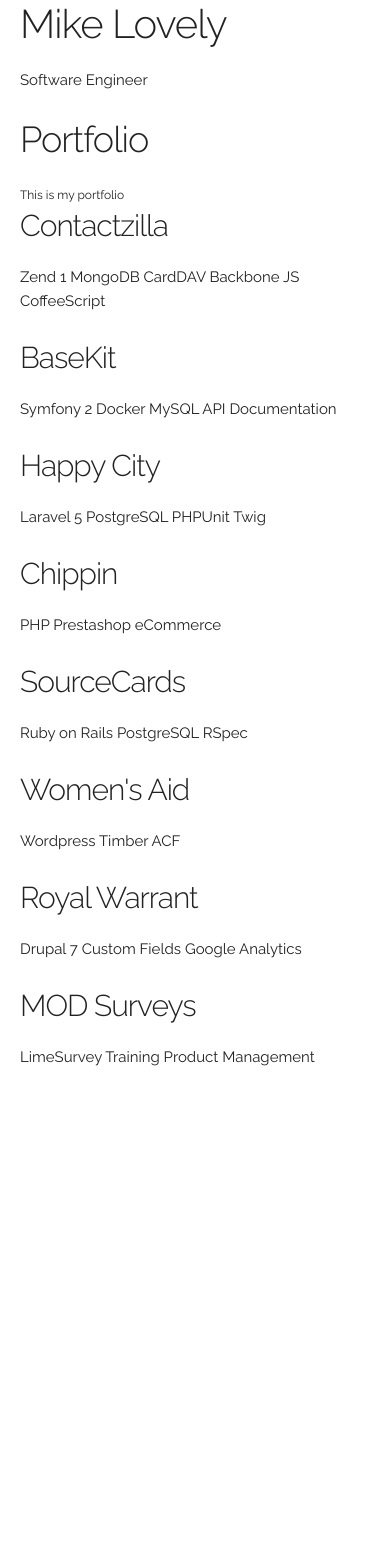
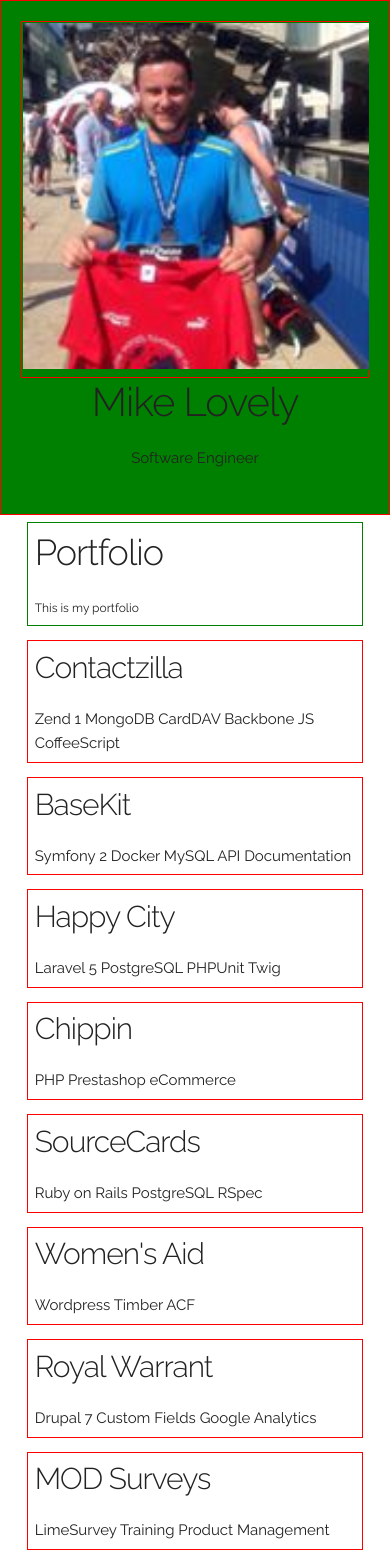
Before and after one commit to mikelovely/mikelovely, a PHP site: template resources/views/home.twig in a window 390 px wide. Before the commit the page ends 1066 px from the top, so only its background shows below. Run offline with PHP 8.4, Linux system fonts and the light colour scheme; the template is opened without the code that fills it, so the values that code supplies are empty; some libraries are stand-ins or nearby versions.

Commit message:
Add some basic CSS structure using media queries

```diff
--- /dev/null
+++ b/public/css/custom.css
@@ -0,0 +1,78 @@
+/* Mobile first queries */
+.header {
+  border: 1px solid red;
+  padding: 5% 0;
+  background-color: green;
+}
+
+.top-section__content {
+    text-align: center;
+}
+
+.profile-image {
+    border: 1px solid green;
+    margin-left: auto;
+    margin-right: auto;
+    width: 100%;
+}
+
+.portfolio-header {
+    padding: 2%;
+}
+
+.portfolio-header__content {
+    border: 1px solid green;
+    padding: 2%;
+}
+
+.portfolio-item {
+    padding: 2%;
+}
+
+.portfolio-item__content {
+    border: 1px solid red;
+    padding: 2%;
+}
+
+/* Larger than mobile */
+@media (min-width: 400px) {
+    .header {
+        background-color: red;
+    }
+}
+
+/* Larger than phablet */
+@media (min-width: 550px) {
+    .header {
+        background-color: blue;
+    }
+
+    .top-section__content {
+        text-align: left;
+    }
+
+    .portfolio-header {
+        margin: 0;
+    }
+
+    .portfolio-header__content {
+        padding: 5%;
+    }
+
+    .portfolio-item {
+        margin: 0;
+    }
+
+    .portfolio-item__content {
+        padding: 5%;
+    }
+}
+
+/* Larger than tablet */
+@media (min-width: 750px) {}
+
+/* Larger than desktop */
+@media (min-width: 1000px) {}
+
+/* Larger than Desktop HD */
+@media (min-width: 1200px) {}
--- a/resources/views/templates/app.twig
+++ b/resources/views/templates/app.twig
@@ -20,14 +20,17 @@
         –––––––––––––––––––––––––––––––––––––––––––––––––– -->
         <link rel="stylesheet" href="css/normalize.css">
         <link rel="stylesheet" href="css/skeleton.css">
+        <link rel="stylesheet" href="css/custom.css">
 
         <!-- Favicon
         –––––––––––––––––––––––––––––––––––––––––––––––––– -->
         {# <link rel="icon" type="image/png" href="images/favicon.png"> #}
     </head>
     <body>
+
+        {% include 'templates/partials/header.twig' %}
+
         <div class="container">
-            {% include 'templates/partials/header.twig' %}
             {% block content %}{% endblock %}
         </div>
     </body>
--- a/resources/views/templates/partials/header.twig
+++ b/resources/views/templates/partials/header.twig
@@ -1,4 +1,15 @@
 <section class="header">
-  <h1>Mike Lovely</h1>
-  <p>Software Engineer</p>
+    <div class="container">
+        <div class="row top-section">
+            <div class="top-section__content">
+                <div class="six columns" style="border: 1px solid red">
+                    <img class="profile-image" src="images/profile.jpg">
+                </div>
+                <div class="six columns">
+                    <h1>Mike Lovely</h1>
+                    <p>Software Engineer</p>
+                </div>
+            </div>
+        </div>
+    </div>
 </section>
--- a/resources/views/templates/partials/portfolio.twig
+++ b/resources/views/templates/partials/portfolio.twig
@@ -1,82 +1,100 @@
 <div class="row">
-    <div class="twelve columns">
+    <div class="twelve columns portfolio-header">
+        <div class="portfolio-header__content">
             <h2>Portfolio</h2>
             <small>This is my portfolio</small>
         </div>
     </div>
+</div>
 <div class="row">
-    <div class="six columns">
+    <div class="six columns portfolio-item">
+        <div class="portfolio-item__content">
             <h3>Contactzilla</h3>
-        <p>
-        Zend 1
-        MongoDB
-        CardDAV
-        Backbone JS
-        CoffeeScript
-        </p>
+            <div class="label-wrapper">
+                <span class="label label-default">Zend 1</span>
+                <span class="label label-default">MongoDB</span>
+                <span class="label label-default">CardDAV</span>
+                <span class="label label-default">Backbone JS</span>
+                <span class="label label-default">CoffeeScript</span>
             </div>
-    <div class="six columns">
+        </div>
+    </div>
+    <div class="six columns portfolio-item">
+        <div class="portfolio-item__content">
             <h3>BaseKit</h3>
-        <p>
-        Symfony 2
-        Docker
-        MySQL
-        API Documentation
-        </p>
+            <div class="label-wrapper">
+                <span class="label label-default">Symfony 2</span>
+                <span class="label label-default">Docker</span>
+                <span class="label label-default">MySQL</span>
+                <span class="label label-default">API Documentation</span>
+            </div>
+        </div>
     </div>
 </div>
 <div class="row">
-    <div class="six columns">
+    <div class="six columns portfolio-item">
+        <div class="portfolio-item__content">
             <h3>Happy City</h3>
-        <p>
-        Laravel 5
-        PostgreSQL
-        PHPUnit
-        Twig
-        </p>
+            <div class="label-wrapper">
+                <span class="label label-default">Laravel 5</span>
+                <span class="label label-default">PostgreSQL</span>
+                <span class="label label-default">PHPUnit</span>
+                <span class="label label-default">Twig</span>
             </div>
-    <div class="six columns">
+        </div>
+    </div>
+    <div class="six columns portfolio-item">
+        <div class="portfolio-item__content">
             <h3>Chippin</h3>
-        <p>
-        PHP
-        Prestashop
-        eCommerce
-        </p>
+            <div class="label-wrapper">
+                <span class="label label-default">PHP</span>
+                <span class="label label-default">Prestashop</span>
+                <span class="label label-default">eCommerce</span>
+            </div>
+        </div>
     </div>
 </div>
 <div class="row">
-    <div class="six columns">
+    <div class="six columns portfolio-item">
+        <div class="portfolio-item__content">
             <h3>SourceCards</h3>
-        <p>
-        Ruby on Rails
-        PostgreSQL
-        RSpec
-        </p>
+            <div class="label-wrapper">
+                <span class="label label-default">Ruby on Rails</span>
+                <span class="label label-default">PostgreSQL</span>
+                <span class="label label-default">RSpec</span>
             </div>
-    <div class="six columns">
+        </div>
+    </div>
+    <div class="six columns portfolio-item">
+        <div class="portfolio-item__content">
             <h3>Women's Aid</h3>
-        <p>
-        Wordpress
-        Timber
-        ACF
-        </p>
+            <div class="label-wrapper">
+                <span class="label label-default">Wordpress</span>
+                <span class="label label-default">Timber</span>
+                <span class="label label-default">ACF</span>
+            </div>
+        </div>
     </div>
 </div>
 <div class="row">
-    <div class="six columns">
+    <div class="six columns portfolio-item">
+        <div class="portfolio-item__content">
             <h3>Royal Warrant</h3>
-        <p>
-        Drupal 7
-        Custom Fields
-        Google Analytics
-        </p>
-    </div>
-    <div class="six columns">
-        <h3>MOD Surveys</h3>
-        <p>
-        LimeSurvey
-        Training
-        Product Management
-        </p>
+            <div class="label-wrapper">
+                <span class="label label-default">Drupal 7</span>
+                <span class="label label-default">Custom Fields</span>
+                <span class="label label-default">Google Analytics</span>
             </div>
         </div>
+    </div>
+    <div class="six columns portfolio-item">
+        <div class="portfolio-item__content">
+            <h3>MOD Surveys</h3>
+            <div class="label-wrapper">
+                <span class="label label-default">LimeSurvey</span>
+                <span class="label label-default">Training</span>
+                <span class="label label-default">Product Management</span>
+            </div>
+        </div>
+    </div>
+</div>
```
Also changed, not shown: public/images/profile.jpg (added). Lines whose indentation alone changed are shown as unchanged.
